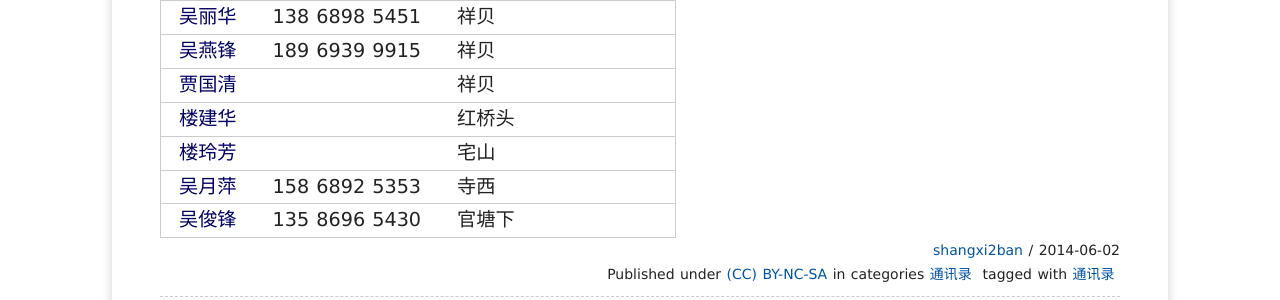
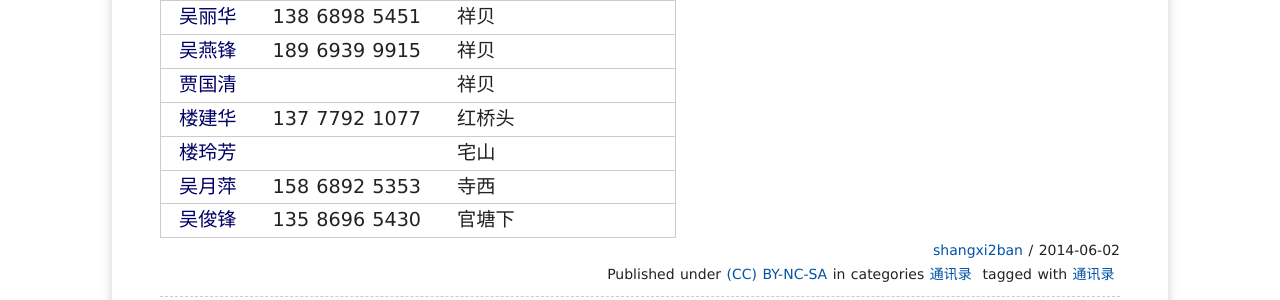
Before and after one commit to shangxi2ban/shangxi2ban.github.io, a Jekyll site: the page built from _posts/2014/2014-06-02-tongxunlu.md, in a window 1280 px wide and 900 px high, scrolled down 1519 px. Shown: the part 482-782 px from the top of the window. Built offline with Jekyll 4.4.1, drawn with Linux system fonts in a browser that asks for light colours; Markdown is read by kramdown in place of the engine named in the settings; comment, search, counter and statistics services are not loaded.

Commit message:
daily updates

```diff
--- a/_posts/2014/2014-06-02-tongxunlu.md
+++ b/_posts/2014/2014-06-02-tongxunlu.md
@@ -311,7 +311,7 @@ tags: 通讯录
 
     <tr>
         <td class="name">楼建华</td>
-        <td class="phone"></td>
+        <td class="phone">137 7792 1077</td>
         <td class="remark">红桥头</td>
     </tr>
 
```
